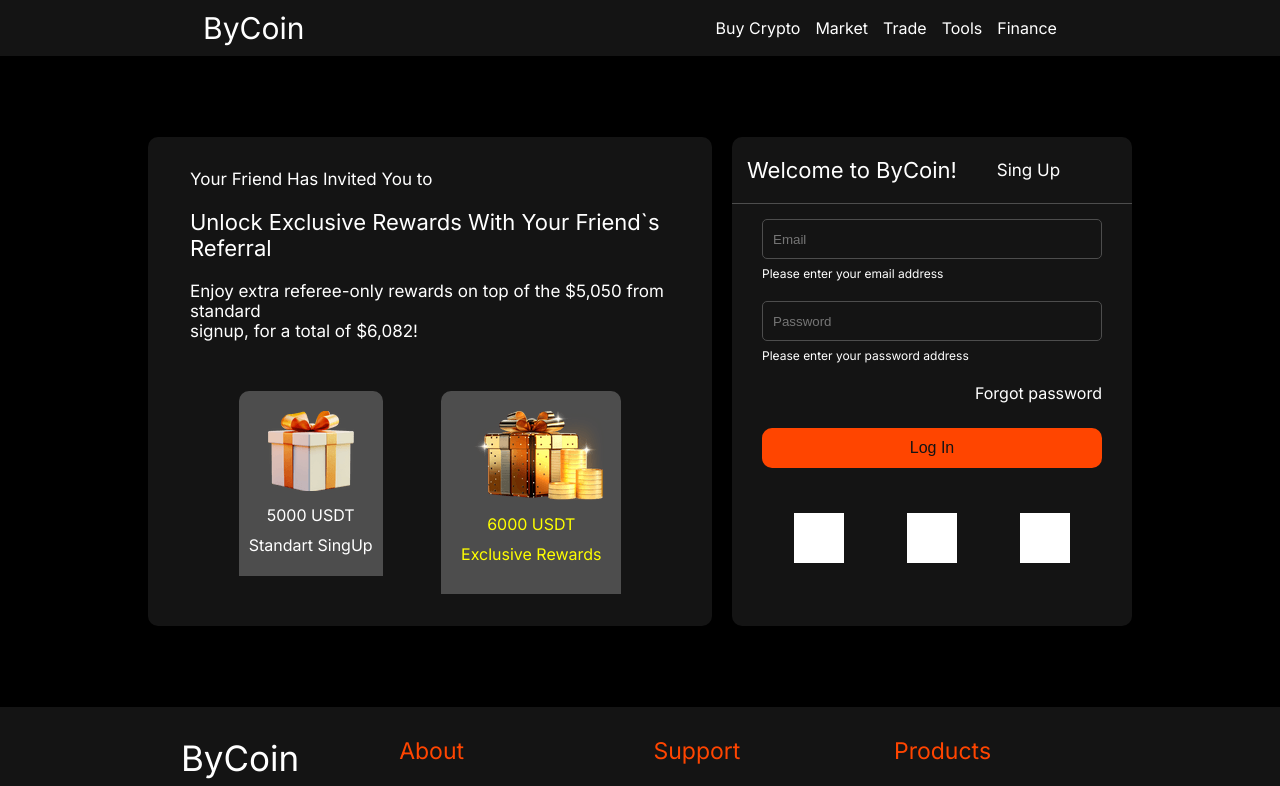
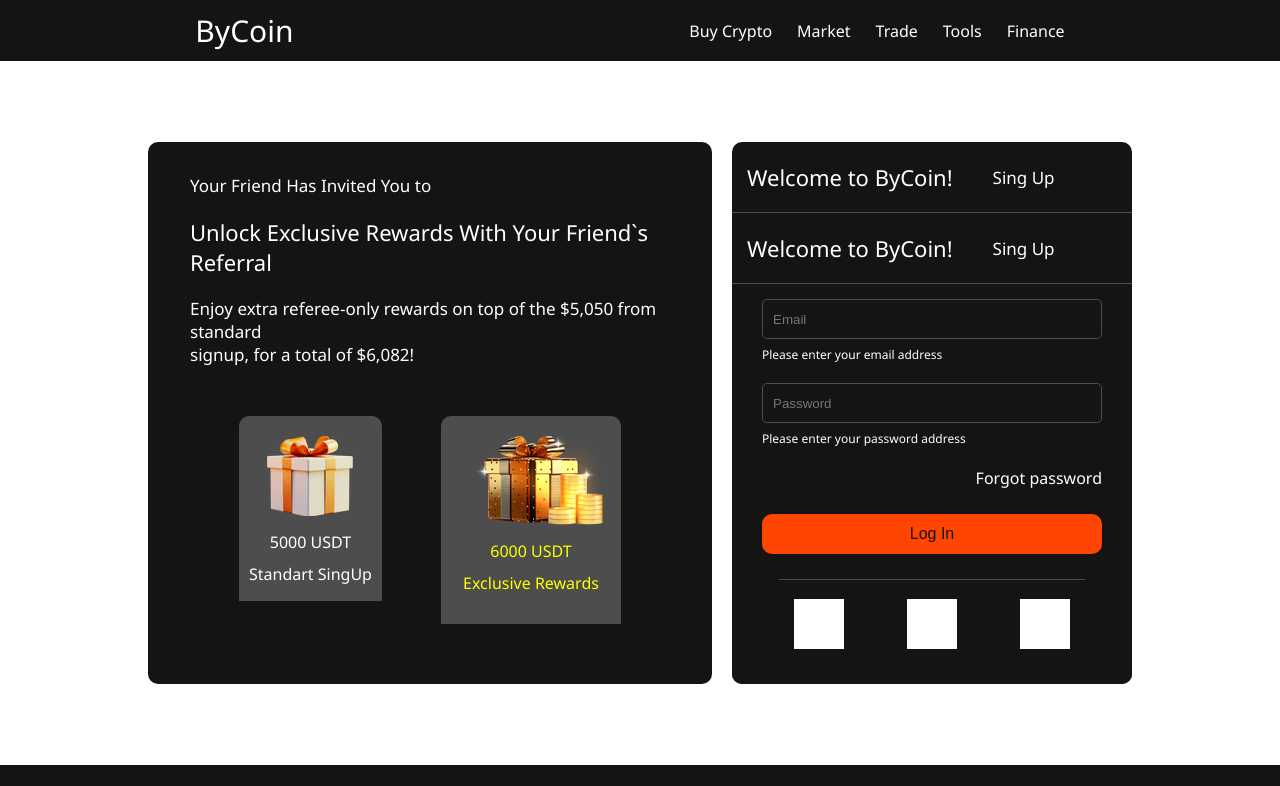
Before and after one commit to artemlakatun/bycoin, a Next.js app: page / in a window 1280 px wide. Shown: the top 786 px of the page. Built offline with nearby package versions, Linux system fonts and the light colour scheme.

Commit message:
feat: update Header, globals, layout and regForm.

```diff
--- a/app/components/header/Header.js
+++ b/app/components/header/Header.js
@@ -4,13 +4,25 @@
     return (
         <header className='header'>
             <div className='header__logo'>ByCoin</div>
-            <div className='navigate__menu'>
-                <div className='menu__element'>Buy Crypto</div>
-                <div className='menu__element'>Market</div>
-                <div className='menu__element'>Trade</div>
-                <div className='menu__element'>Tools</div>
-                <div className='menu__element'>Finance</div>
-            </div>
+            <nav className='navigate__menu'>
+                <ul className='navigate__menu__list'>
+                    <li className='navigate__menu__list-item'>
+                        <a href="#" className="nav__link">Buy Crypto</a>
+                    </li>
+                    <li className='navigate__menu__list-item'>
+                        <a href="#" className="nav__link">Market</a>
+                    </li>
+                    <li className='navigate__menu__list-item'>
+                        <a href="#" className="nav__link">Trade</a>
+                    </li>
+                    <li className='navigate__menu__list-item'>
+                        <a href="#" className="nav__link">Tools</a>
+                    </li>
+                    <li className='navigate__menu__list-item'>
+                        <a href="#" className="nav__link">Finance</a>
+                    </li>
+                </ul>
+            </nav>
         </header>
     )
 }
--- a/app/components/header/header.css
+++ b/app/components/header/header.css
@@ -4,7 +4,6 @@
     justify-content: space-around;
     color: var(--main-text-color);
     background: var(--main-bg-color);
-}
 
     .header__logo {
         padding: 10px;
@@ -14,10 +13,50 @@
     .navigate__menu {
         display: flex;
         padding: 15px;
+
+        .navigate__menu__list {
+            display: flex;
+            gap: 10px;
+            list-style: none;
+            margin: 0;
+            padding: 0;
+
+            .nav__link {
+                text-decoration: none;
+                color: inherit;
+                position: relative;
+            }
         }
 
-.menu__element {
+        .navigate__menu__list-item {
             display: flex;
             align-items: center;
+            position: relative;
             margin-right: 15px;
         }
+
+        .navigate__menu__list-item::after {
+            content: '';
+            display: block;
+            position: absolute;
+            bottom: -3px;
+            background-color: var(--main-button-color);
+            right: 0;
+            width: 0;
+            height: 2px;
+            transform: scaleX(0);
+            transform-origin: right;
+            transition: transform 0.3s ease-out;
+        }
+
+        .navigate__menu__list-item:hover::after {
+            width: 100%;
+            transform: scaleX(1);
+        }
+
+        .navigate__menu__list-item:hover {
+            cursor: pointer;
+            color: var(--main-button-color);
+        }
+    }
+}
--- a/app/components/registrationForm/RegistrationForm.js
+++ b/app/components/registrationForm/RegistrationForm.js
@@ -4,6 +4,15 @@
 
 const RegistrationForm = () => {
     return (
+        <section className='index__registrationAndLogin'>
+            <div className='greetAndChange'>
+                <div className='greet__text greet__rows'>
+                    <span>Welcome to ByCoin!</span>
+                </div>
+                <div className='changer greet__rows'>
+                    <span>Sing Up</span>
+                </div>
+            </div>
             <div className='form__container'>
                 <form className='registration__form'>
                     <div className='form__login'>
@@ -21,7 +30,7 @@
                     <div className='form__forgot__password'>
                         <span>Forgot password</span>
                     </div>
-                <Button/>
+                    <Button className='form__button'>Log In</Button>
                     <div className='form__social'>
                         <div className='social'></div>
                         <div className='social'></div>
@@ -29,6 +38,7 @@
                     </div>
                 </form>
             </div>
+        </section>
     )
 }
 
--- a/app/components/registrationForm/registrationForm.css
+++ b/app/components/registrationForm/registrationForm.css
@@ -1,6 +1,36 @@
+.index__registrationAndLogin {
+    min-width: 400px;
+    background-color: var(--main-bg-color);
+    border-radius: 10px;
+
+    .greetAndChange {
+        display: flex;
+        border-bottom: 1px solid var(--secondary-bg-color);
+        padding: 20px 15px;
+
+        .greet__rows {
+            margin-right: 40px;
+        }
+
+        .greet__text {
+            font-size: 22px;
+        }
+
+        .changer {
+            display: flex;
+            align-items: center;
+            font-size: 17px;
+            cursor: pointer;
+            transition: 0.3s ease-in-out;
+        }
+
+        .changer:hover {
+            color: var(--main-button-color);
+        }
+    }
+
     .form__container {
         padding: 15px 30px;
-}
 
         .input {
             width: 100%;
@@ -10,6 +40,7 @@
             padding-left: 10px;
             background-color: var(--main-bg-color);
             border: 1px solid var(--secondary-bg-color);
+            color: white;
             outline: none;
         }
 
@@ -24,15 +55,36 @@
 
         .form__forgot__password {
             text-align: end;
+            cursor: pointer;
+            transition: 0.3s ease-in-out;
+        }
+
+        .form__forgot__password:hover {
+            color: var(--main-button-color);
         }
 
         .form__social {
             display: flex;
+            position: relative;
             justify-content: space-around;
             margin: 20px 0;
+
             .social {
                 width: 50px;
                 height: 50px;
                 background-color: white;
             }
         }
+
+        .form__social::before {
+            content: '';
+            position: absolute;
+            width: 90%;
+            height: 1px;
+            background-color: var(--secondary-bg-color);
+            top: -20px;
+        }
+    }
+
+
+}
--- a/app/layout.js
+++ b/app/layout.js
@@ -1,4 +1,4 @@
-import { Inter } from "next/font/google";
+import { Noto_Sans } from "next/font/google";
 
 import Header from "./components/header/Header";
 import Footer from "./components/footer/Footer";
@@ -9,14 +9,14 @@
   title: "ByCoin",
 };
 
-const inter = Inter({
+const inter = Noto_Sans({
     weight: '400',
 });
 
 export default function RootLayout({ children }) {
   return (
-    <html lang="en" className={inter.className}>
-      <body>
+    <html lang="en">
+      <body className={inter.className}>
           <Header/>
           {children}
           <Footer/>
--- a/app/style/globals.css
+++ b/app/style/globals.css
@@ -13,7 +13,6 @@
   box-sizing: border-box;
   max-width: 100vw;
   overflow-x: hidden;
-  background: #000;
 }
 
 * {
```
Lines whose indentation alone changed are shown as unchanged.
